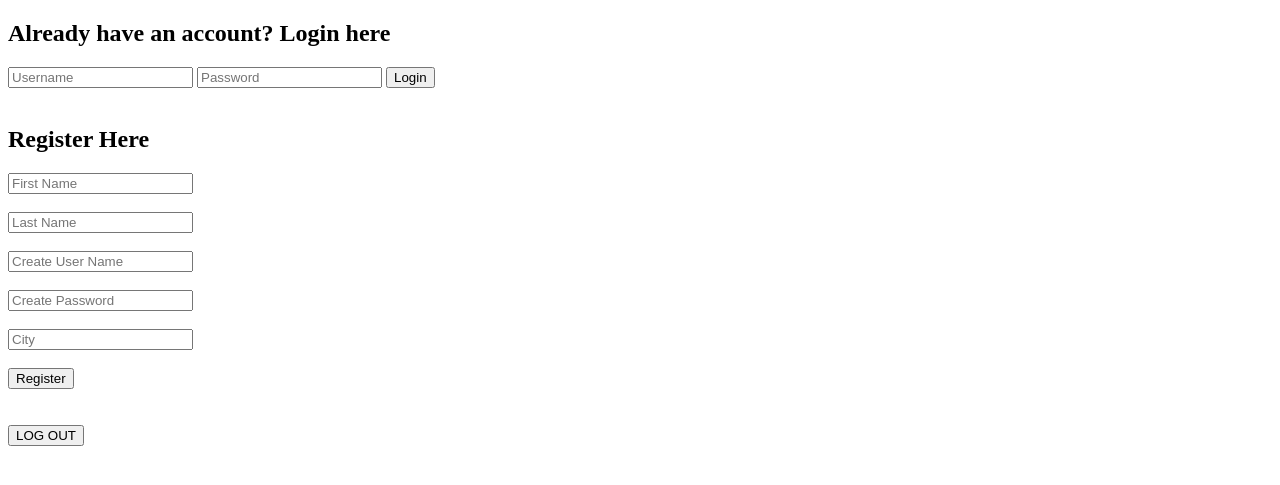
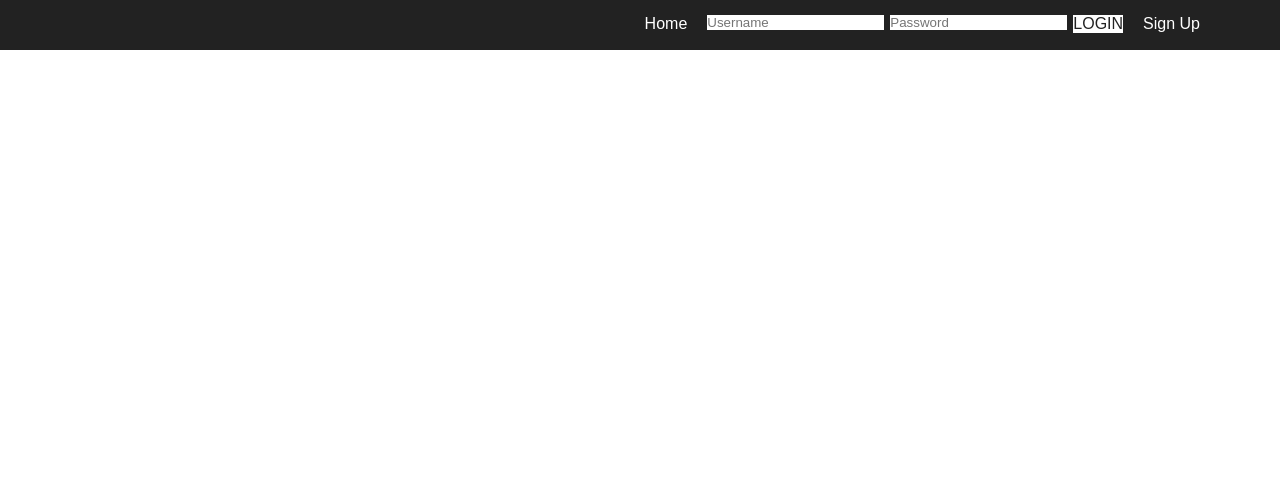
Before and after one commit to hardikp24/Scrolling-Web-Mac, a PHP site: page /testphp.php in a window 1280 px wide. Shown: the top 485 px of the page. Run offline with PHP 8.4, Linux system fonts and the light colour scheme.

Commit message:
improved and styled our login system in php sub-module

```diff
--- a/login.php
+++ b/includes/login.inc.php
@@ -1,6 +1,6 @@
 <?php
 session_start();
-include 'dbh.php';
+include '../dbh.php';
 
 $uid = $_POST['uid'];
 $pass = $_POST['pass'];
@@ -18,6 +18,6 @@ if (!$row = mysqli_fetch_assoc($result)) {
 	$_SESSION['id'] = $row['id'];
 }
 
-header("Location: testphp.php");
+header("Location: ../testphp.php");
 
 ?>
--- a/logout.php
+++ b/includes/logout.inc.php
@@ -2,5 +2,5 @@
 
 session_start();
 session_destroy();
-header("Location: testphp.php");
+header("Location: ../testphp.php");
 ?>
--- /dev/null
+++ b/style.css
@@ -0,0 +1,49 @@
+*{
+	margin: 0px;
+	padding: 0px;
+	text-decoration: none;
+}
+
+header{
+	width: 100%;
+	height: 50px;
+	background-color: #222222;
+}
+
+
+nav ul {
+	float: right;
+	margin-top: 15px;
+	margin-right: 60px;
+}
+nav ul li {
+	list-style:none;
+	float: left;
+	margin-right: 20px;
+}
+nav ul li a{
+	color: #fff;
+	font-family: Arial;
+	font-size: 16px;
+}
+
+nav ul form {
+	float: left;
+}
+nav ul form input{
+	float: left;
+	border: none;
+	margin-right: 6px;
+}
+
+nav ul form button{
+	background-color: #fff;
+	color:#222;
+	float: left;
+	border: none;
+	margin-right: 20px;
+	font-size: 16px;
+	cursor: pointer;
+
+
+}
--- /dev/null
+++ b/testhead.php
@@ -0,0 +1,40 @@
+<?php
+	session_start();
+?>
+
+<!DOCTYPE html>
+<html>
+<head>
+<meta charset="utf-8">
+	<title>Home | Testing PHP</title>
+	<link rel="stylesheet" type="text/css" href="style.css">
+</head>
+<body>
+<!--This is header page that we are gonna include to everywhere as possible-->
+<header> <!--This is header on top -->
+	<nav>
+		<ul>
+			<li><a href="testphp.php">Home</a></li>
+			<?php
+
+				if (isset($_SESSION['id'])) /* We are going to check if user is already logged in then do this*/ {
+
+				echo "<form action='includes/logout.inc.php'>
+					<button>LOG OUT</button>
+					</form>"; /* We gave user option to log out*/
+
+				} else /* otherwise do this; Login to the system */ {
+
+					echo 	"<form action='includes/login.inc.php' method='POST'>
+								<input type='text' name='uid' placeholder='Username'>
+								<input type='password' name='pass' placeholder='Password'>
+								<button type='submit'>LOGIN</button>
+							</form>";
+				}
+
+			?>
+			<li><a href="signup.php">Sign Up</a></li>
+
+		</ul>
+	</nav>
+</header>
--- a/testphp.php
+++ b/testphp.php
@@ -1,46 +1,8 @@
 <?php
-	session_start();
+	include 'testhead.php';
 ?>
 
-<!DOCTYPE html>
-<html>
-<head>
-	<title>Testing PHP</title>
-</head>
-<body>
-<!--Login here-->
-<h2>Already have an account? Login here</h2>
-	<form action="login.php" method="POST">
-		<input type="text" name="uid" placeholder="Username">
-		<input type="password" name="pass" placeholder="Password">
-		<input type="submit" name="" value="Login"><br><br>
-	</form>
 
-<?php
-	if (isset($_SESSION['id'])) {
-		# code...
-		echo $_SESSION['id'];
-	} else {
-		//echo "Hey You are not logged in!";
-	}
-
-?>
-
-<!--Register here-->
-<h2>Register Here</h2>
-	<form action="signup.php" method="POST">
-		<input type="text" name="fname" placeholder="First Name"><br><br>
-		<input type="text" name="lname" placeholder="Last Name"><br><br>
-		<input type="text" name="uid" placeholder="Create User Name"><br><br>
-		<input type="password" name="pass" placeholder="Create Password"><br><br>
-		<input type="text" name="city" placeholder="City"><br><br>
-		<input type="submit" name="" value="Register">
-	</form>
-<br><br>
-<!--Logout here-->
-<form action="logout.php">
-	<button>LOG OUT</button>
-</form>
 
 </body>
 </html>
```
Also changed, not shown: includes/signup.inc.php (added, +18 -0 lines), signup.php (+33 -13 lines).
